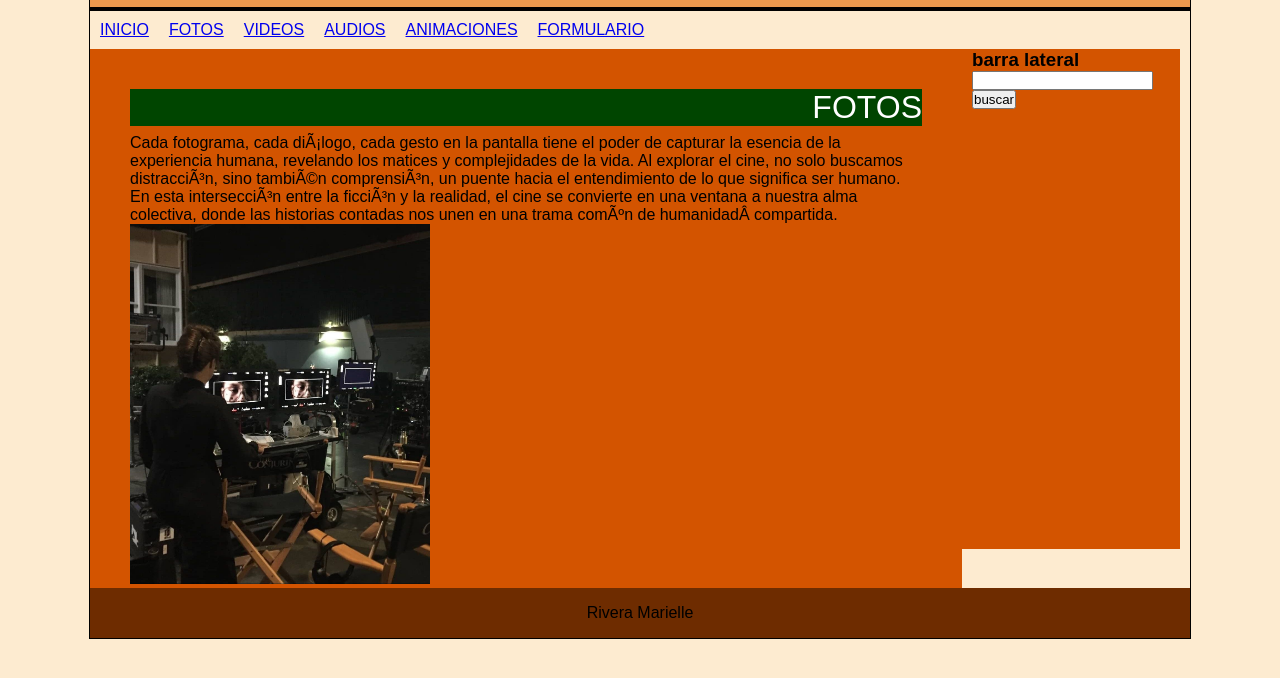
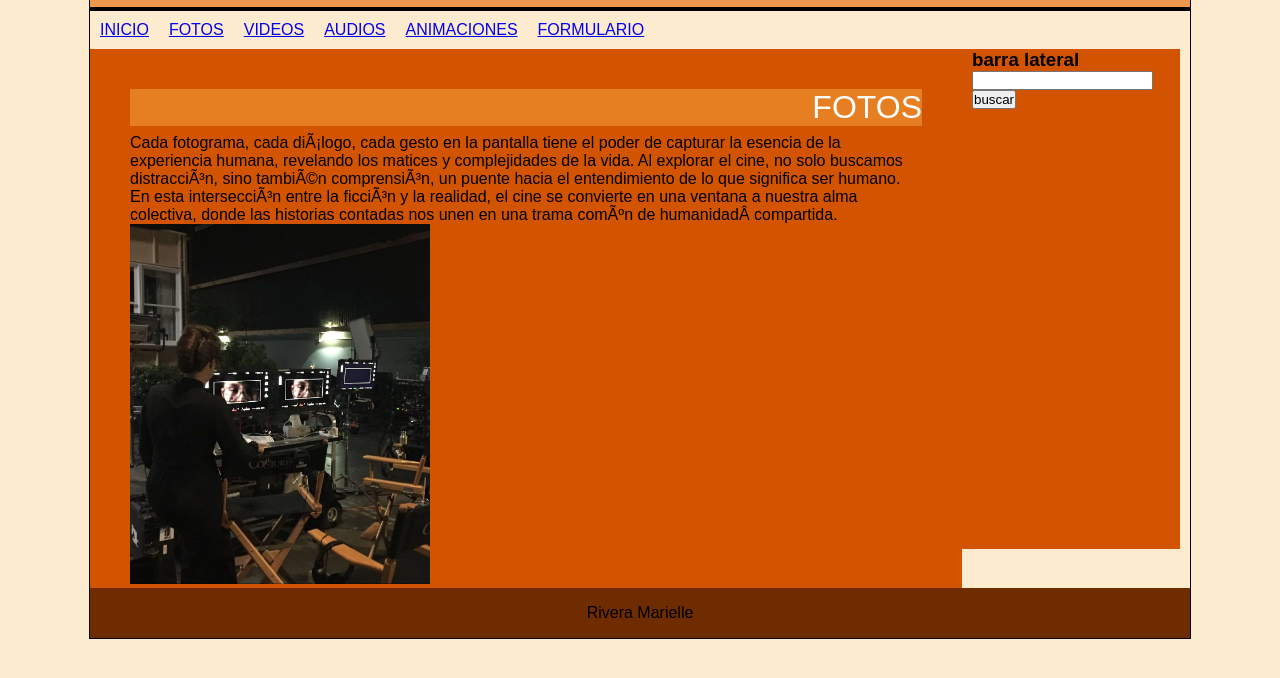
Before and after one commit to damnmaar/web, a plain HTML site: page fotos.html in a window 1280 px wide. Shown: the part 94-772 px from the top of the page. Drawn offline with Linux system fonts and the light colour scheme.

Commit message:
Update fotos.html

```diff
--- a/fotos.html
+++ b/fotos.html
@@ -42,7 +42,7 @@
 
   				<section id="contens">
             <font size=6 color =#ffffff>
-            <marquee BGCOLOR=#004500 behavior="alternate"> FOTOS
+            <marquee BGCOLOR=#E67E22   behavior="alternate"> FOTOS
             </marquee>
           </font>
           </h2>
```
